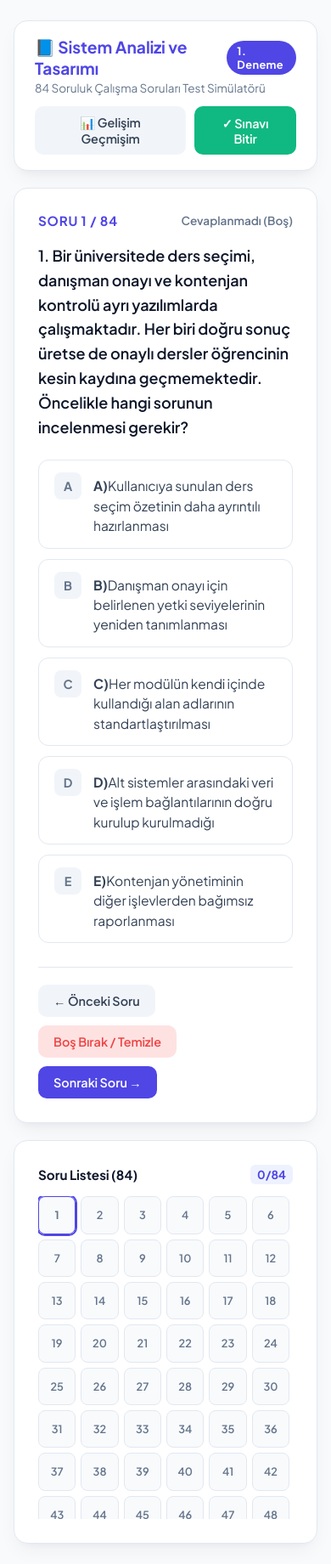
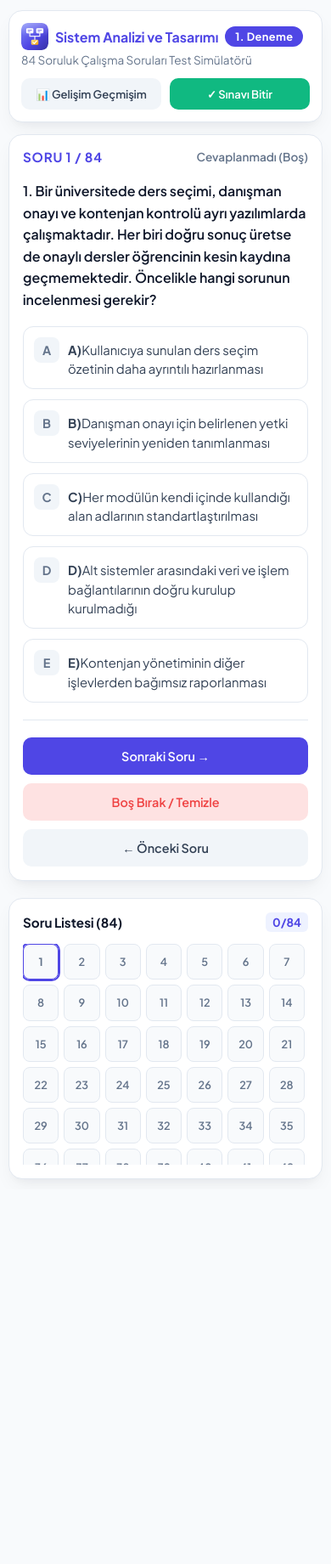
Before and after one commit to fatiherolbahar/sinav_portali, a plain HTML site: page index.html in a window 390 px wide. Shown: the whole page at 85% size. After the commit the page ends 1400 px from the top, so only its background shows below. Drawn offline with Linux system fonts and the light colour scheme.

Commit message:
1.0
çeşitli güncellemeler yapıldı.

```diff
--- a/index.html
+++ b/index.html
@@ -4,6 +4,21 @@
   <meta charset="UTF-8">
   <meta name="viewport" content="width=device-width, initial-scale=1.0">
   <title>Sistem Analizi ve Tasarımı - Sınav Simülatörü</title>
+  <meta name="description" content="Sistem Analizi ve Tasarımı - 84 soruluk sınav simülatörü">
+  <link rel="icon" type="image/svg+xml" href="logo.svg">
+  <link rel="icon" type="image/png" sizes="512x512" href="icon-512.png">
+  <link rel="apple-touch-icon" href="apple-touch-icon.png">
+  <!-- Link önizlemesi (WhatsApp, Telegram, Twitter vb.) -->
+  <meta property="og:type" content="website">
+  <meta property="og:title" content="Sistem Analizi ve Tasarımı - Sınav Simülatörü">
+  <meta property="og:description" content="84 soruluk çalışma soruları test simülatörü. Denemeni çöz, gelişimini takip et.">
+  <meta property="og:url" content="https://fatiherolbahar.github.io/sistem_analizi_tasar-m-/">
+  <meta property="og:image" content="https://fatiherolbahar.github.io/sistem_analizi_tasar-m-/og-image.png">
+  <meta property="og:image:width" content="1200">
+  <meta property="og:image:height" content="630">
+  <meta name="twitter:card" content="summary_large_image">
+  <meta name="twitter:image" content="https://fatiherolbahar.github.io/sistem_analizi_tasar-m-/og-image.png">
+  <meta name="theme-color" content="#4f46e5">
   <link rel="preconnect" href="https://fonts.googleapis.com">
   <link rel="preconnect" href="https://fonts.gstatic.com" crossorigin>
   <link href="https://fonts.googleapis.com/css2?family=Plus+Jakarta+Sans:wght@400;500;600;700;800&display=swap" rel="stylesheet">
@@ -108,6 +123,38 @@
     .history-table th, .history-table td { padding: 12px 10px; font-size: 0.875rem; text-align: center; border-bottom: 1px solid var(--border); }
     .history-table th { background: #f8fafc; color: var(--text-muted); font-weight: 600; }
     .badge-percent { padding: 4px 10px; border-radius: 999px; font-weight: 700; font-size: 0.85rem; }
+    /* Mobil Uyumluluk */
+    html { -webkit-text-size-adjust: 100%; }
+    button, .option-item, .palette-btn { -webkit-tap-highlight-color: transparent; touch-action: manipulation; }
+    .history-wrap { overflow-x: auto; }
+
+    @media (max-width: 900px) {
+      .sidebar-card { position: static; }
+      .palette-grid { grid-template-columns: repeat(auto-fill, minmax(42px, 1fr)); max-height: 260px; }
+    }
+
+    @media (max-width: 600px) {
+      body { padding: 12px 10px; }
+      .container { gap: 14px; }
+      header { padding: 14px; }
+      header h1 { font-size: 1rem; flex-wrap: wrap; }
+      .header-btns { width: 100%; }
+      .header-btns .btn { flex: 1; padding: 10px 8px; font-size: 0.82rem; }
+      .card { padding: 16px; }
+      .q-text { font-size: 1rem; margin-bottom: 18px; }
+      .option-item { padding: 12px; gap: 10px; }
+      .opt-key { width: 30px; height: 30px; }
+      .opt-text { font-size: 0.93rem; }
+      .q-actions { flex-direction: column-reverse; align-items: stretch; margin-top: 20px; }
+      .q-actions .btn { width: 100%; padding: 13px 18px; }
+      .score-banner { padding: 24px 12px; }
+      .score-percentage { font-size: 2.8rem; }
+      .score-metrics { grid-template-columns: repeat(2, 1fr); }
+      #resultsScreen .card > div:last-child { flex-direction: column; }
+      #resultsScreen .card > div:last-child .btn { width: 100%; }
+      .modal-box { padding: 16px; max-height: 90vh; }
+      .history-table th, .history-table td { padding: 8px 4px; font-size: 0.78rem; }
+    }
   </style>
 </head>
 <body>
@@ -116,7 +163,7 @@
   <!-- Header -->
   <header>
     <div>
-      <h1>📘 Sistem Analizi ve Tasarımı <span id="currentAttemptHeaderBadge" class="attempt-badge">1. Deneme</span></h1>
+      <h1><img src="logo.svg" alt="Logo" style="width:32px;height:32px;border-radius:8px;"> Sistem Analizi ve Tasarımı <span id="currentAttemptHeaderBadge" class="attempt-badge">1. Deneme</span></h1>
       <span style="font-size: 0.85rem; color: var(--text-muted);">84 Soruluk Çalışma Soruları Test Simülatörü</span>
     </div>
     <div class="header-btns">
@@ -546,7 +593,7 @@ function openHistoryModal() {
       `;
     });
 
-    html += `</tbody></table>`;
+    html = `<div class="history-wrap">${html}</tbody></table></div>`;
     container.innerHTML = html;
   }
   document.getElementById("historyModal").style.display = "flex";
```
Also changed, not shown: apple-touch-icon.png (added), icon-512.png (added), logo.svg (added), og-image.png (added).
